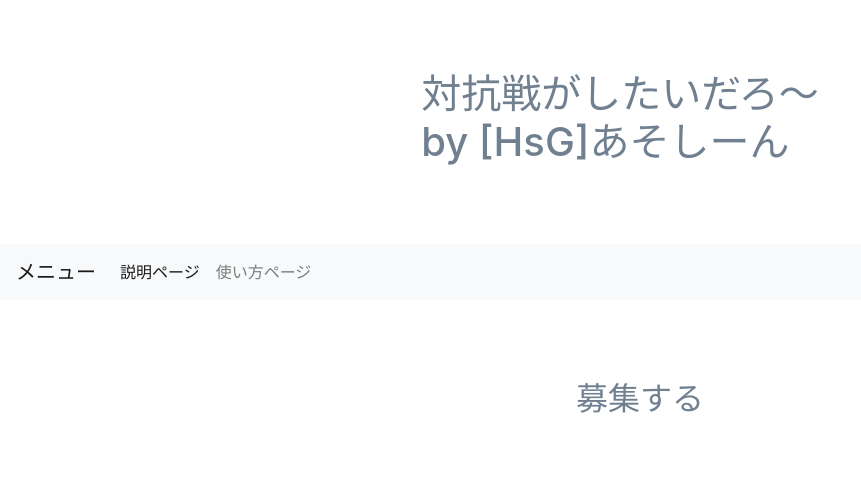
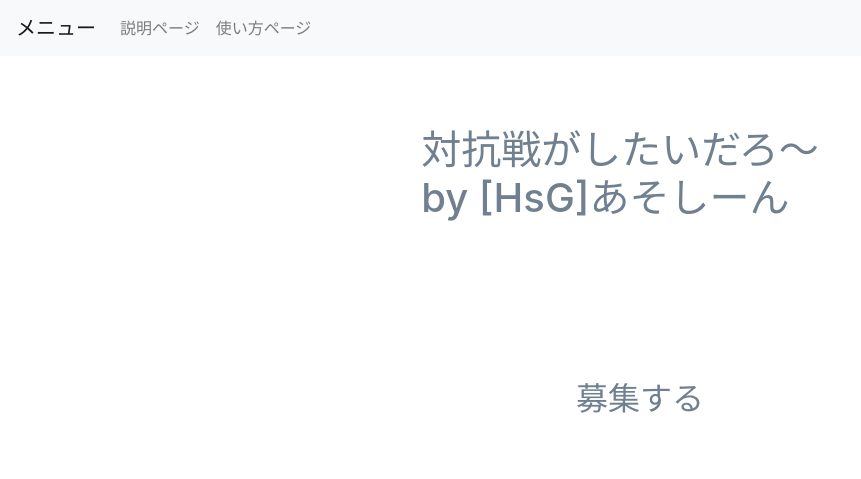
Before and after one commit to shungame65/splatoonmatch, a Flask app: page /home in a window 1280 px wide. Shown: the top 479 px of the page, without its empty margins (0-861 px from the left). Run offline with Flask 2, Linux system fonts and the light colour scheme; a user stored in the database is signed in; some libraries are stand-ins or nearby versions.

Commit message:
Update main.html

```diff
--- a/templates/main.html
+++ b/templates/main.html
@@ -18,18 +18,14 @@
   <body>
 
     <div class="container-fluid" style="padding: 0px; color: #708090; ">
-
-        <div class="row justify-content-center">
-            <h1 style="padding: 70px;">対抗戦がしたいだろ〜　<br>by [HsG]あそしーん</h1>
-        </div>
-      <nav class="navbar navbar-expand-lg navbar-light bg-light">
+        <nav class="navbar navbar-expand-lg navbar-light bg-light" style="position: sticky; top: 0">
   <a class="navbar-brand" href="#">メニュー</a>
   <button class="navbar-toggler" type="button" data-toggle="collapse" data-target="#navbarNav" aria-controls="navbarNav" aria-expanded="false" aria-label="Toggle navigation">
     <span class="navbar-toggler-icon"></span>
   </button>
   <div class="collapse navbar-collapse" id="navbarNav">
     <ul class="navbar-nav">
-      <li class="nav-item active">
+      <li class="nav-item">
         <a class="nav-link" href="aboutthiswebsite">説明ページ <span class="sr-only">(current)</span></a>
       </li>
       <li class="nav-item">
@@ -38,6 +34,10 @@
     </ul>
   </div>
 </nav>
+        <div class="row justify-content-center">
+            <h1 style="padding: 70px;">対抗戦がしたいだろ〜　<br>by [HsG]あそしーん</h1>
+        </div>
+
         <div class="row justify-content-center">
             <h4 style="display: none; color: #ff4000;" id="loginsuccess">:ログインしました({{email}})
             </h4>
```
